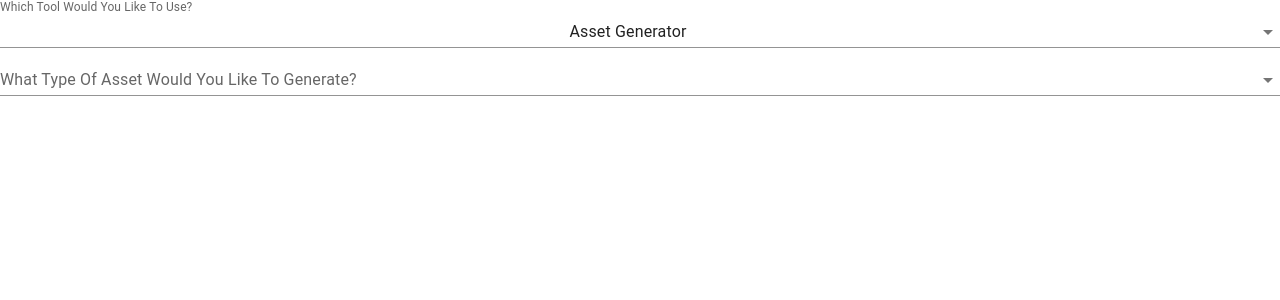
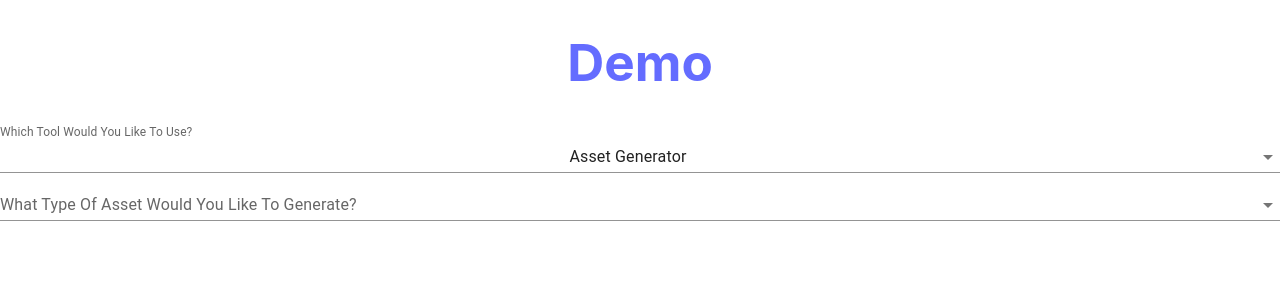
Before and after one commit to harrishs/aiSMBKit, a React (Vite) app in the folder frontend/: page / in a window 1280 px wide. Shown: the top 300 px of the page. Built offline with nearby package versions, Linux system fonts and the light colour scheme.

Commit message:
add demo links

```diff
--- a/frontend/src/App.jsx
+++ b/frontend/src/App.jsx
@@ -4,6 +4,12 @@ import Layout from "./Components/Layout/Layout";
 function App() {
 	return (
 		<>
+			<a
+				href="https://www.loom.com/share/ff8baf7e050f4f688ad86aec8041c9b2"
+				target="_blank"
+			>
+				<h1>Demo</h1>
+			</a>
 			<Layout />
 		</>
 	);
```
Also changed, not shown: 1 other file (tests, documents, lock files or other folders).
